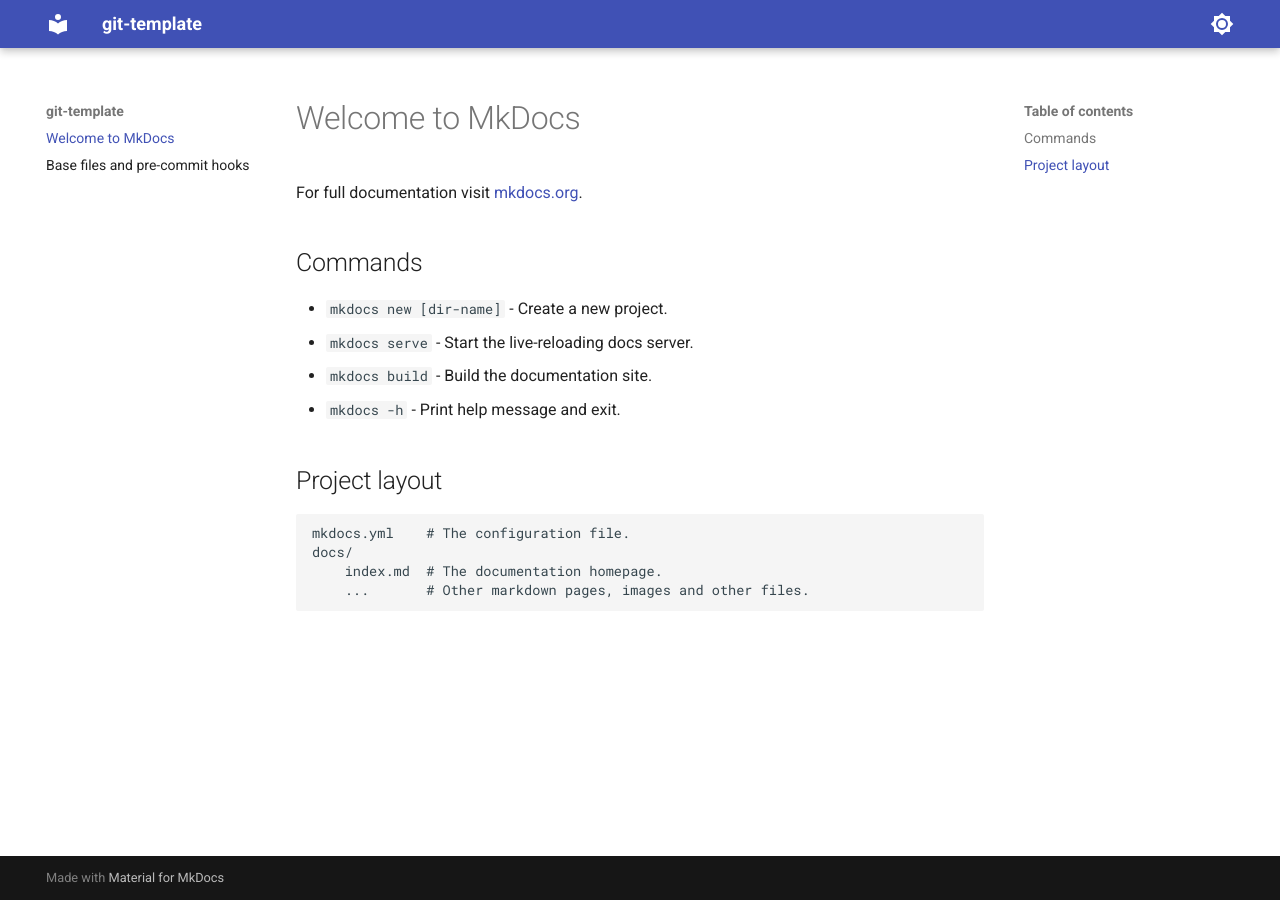
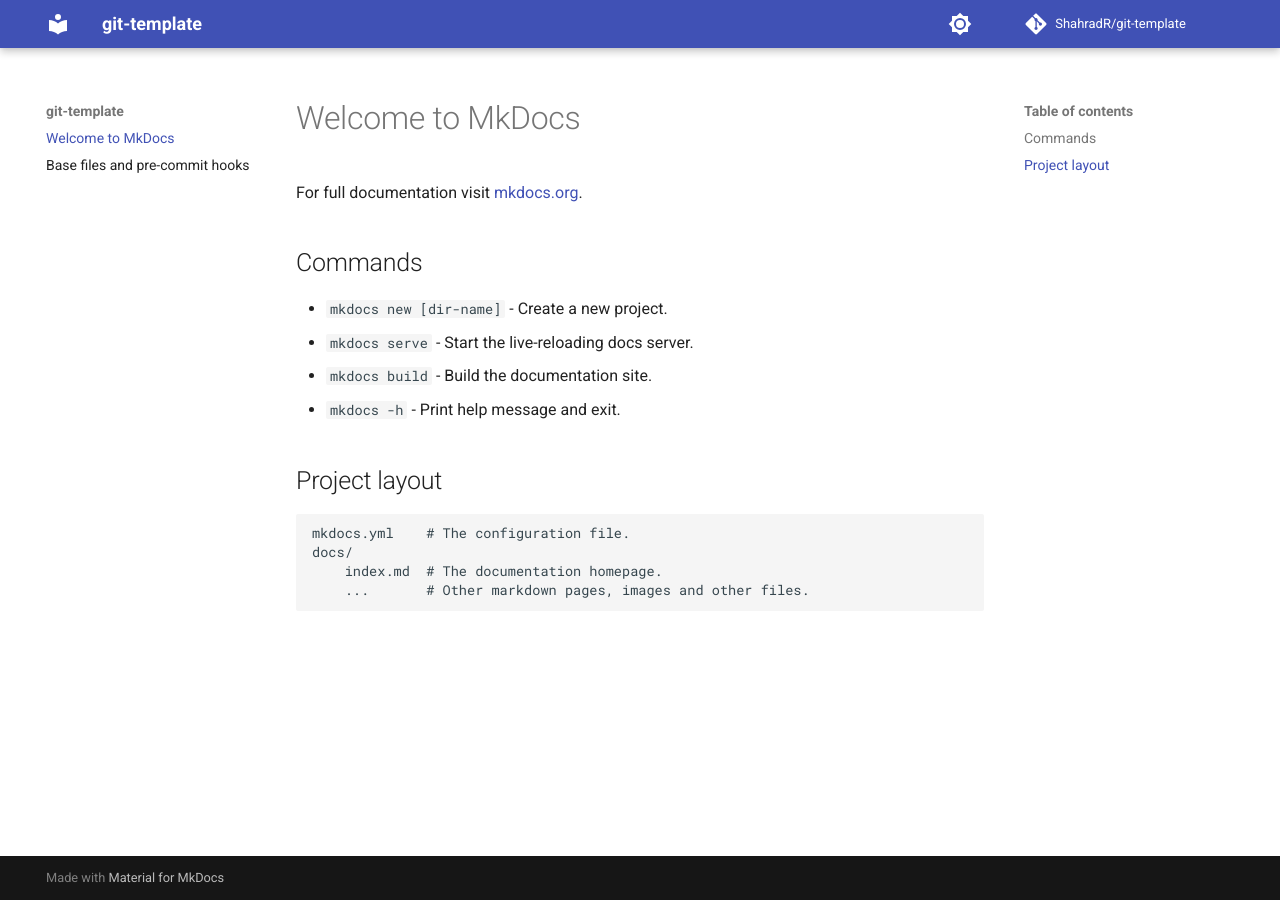
Before and after one commit to ShahradR/git-template, an MkDocs documentation site: the page built from docs/index.md, in a window 1280 px wide. Built offline with MkDocs 1.6.1 and Material for MkDocs 9.7.7, drawn with Linux system fonts in a browser that asks for light colours; comment, search, counter and statistics services are not loaded.

Commit message:
docs: add repository info to the docs
Add repository information to the MkDocs configuration. Material for
MkDocs can use that information to render details on the source
repository in the top-right corner of the page.

```diff
--- a/mkdocs.yml
+++ b/mkdocs.yml
@@ -3,6 +3,9 @@ site_url: ""
 use_directory_urls: false
 plugins: []
 site_dir: _site
+repo_url: https://github.com/ShahradR/git-template
+repo_name: ShahradR/git-template
+edit_uri: ""
 theme:
   name: material
   palette:
```
